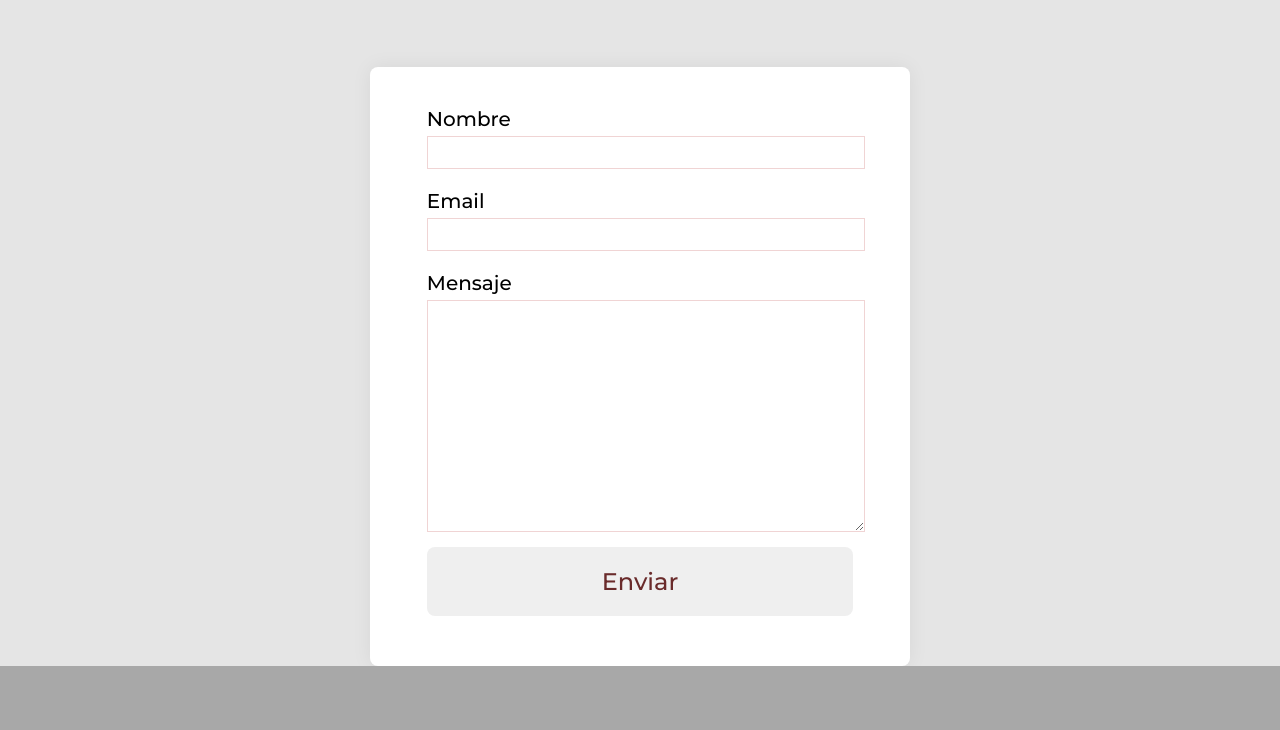
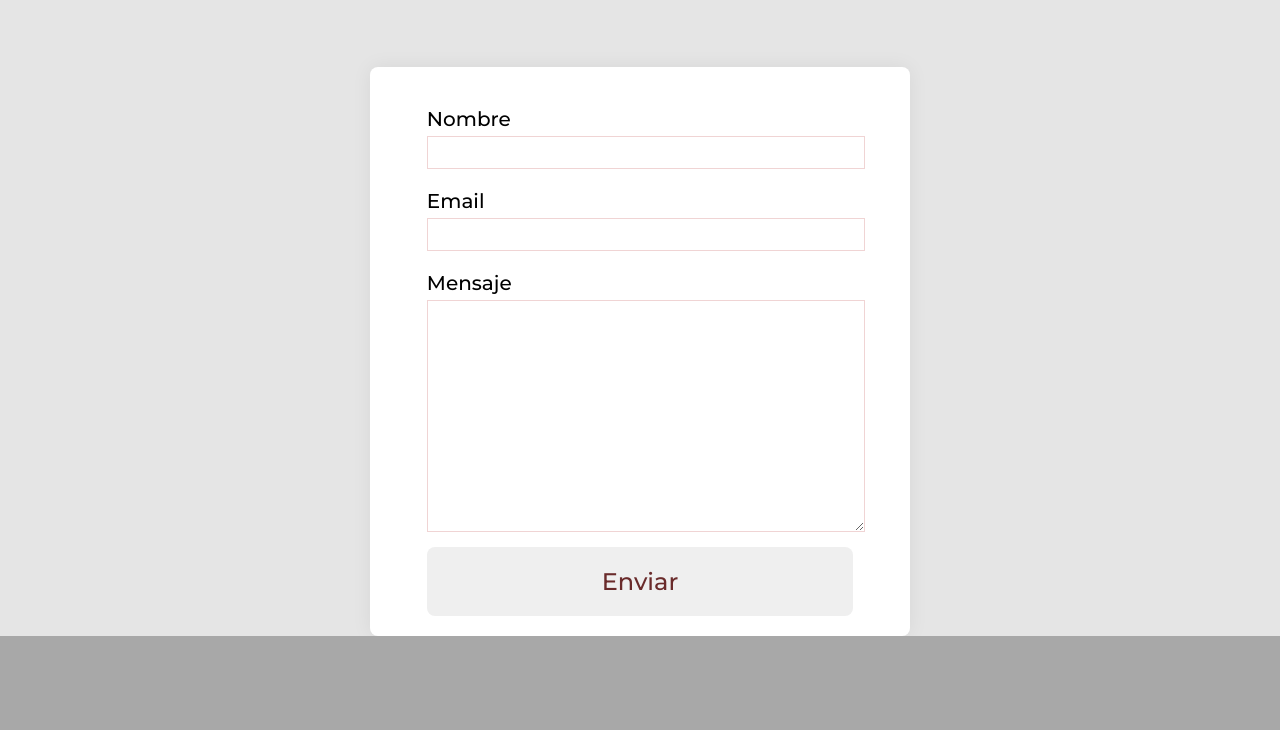
Before and after one commit to JMGarofalo/Red-Beard, a plain HTML site: page index.html in a window 1280 px wide. Shown: the part 2826-3556 px from the top of the page. Drawn offline with Linux system fonts and the light colour scheme.

Commit message:
Update style.css

```diff
--- a/style.css
+++ b/style.css
@@ -310,8 +310,8 @@ hr {
     box-shadow: 0px 0px 20px #00000010;
     background: #ffffff;
     border-radius: 8px;
-    padding-bottom: 50px;
-    z-index: 2;
+    /* padding-bottom: 50px; */
+    /* margin-bottom: 20px; */
 }
 
 .form-group {
```
